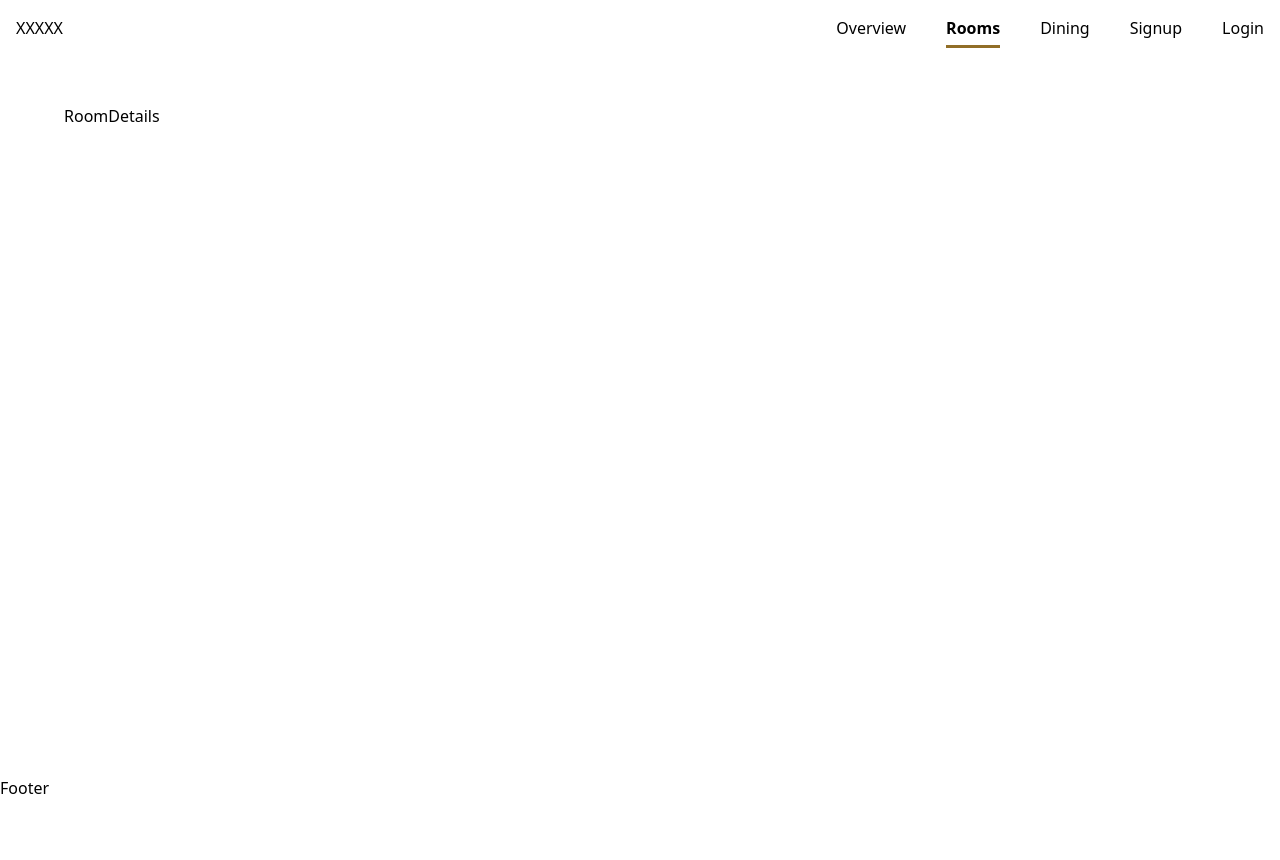
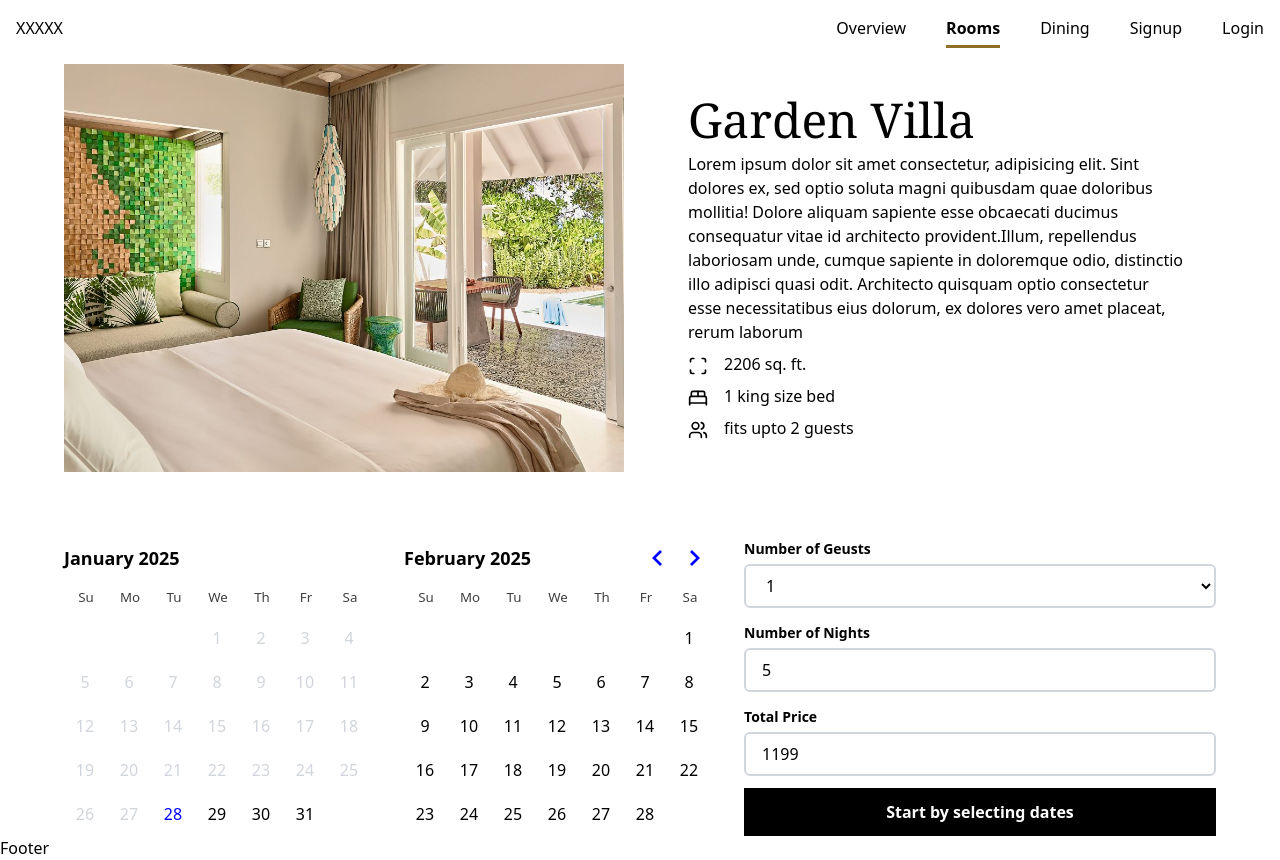
Before and after one commit to saritasubhra/hotel-app-mern, a React (Vite) app in the folder client/: page /rooms/1 in a window 1280 px wide. Before the commit the page ends 800 px from the top, so only its background shows below. Built offline with nearby package versions, Linux system fonts and the light colour scheme.

Commit message:
room details page

```diff
--- a/client/package.json
+++ b/client/package.json
@@ -11,8 +11,10 @@
   },
   "dependencies": {
     "@tailwindcss/vite": "^4.0.0",
+    "date-fns": "^4.1.0",
     "lucide-react": "^0.474.0",
     "react": "^18.3.1",
+    "react-day-picker": "^9.5.1",
     "react-dom": "^18.3.1",
     "react-router-dom": "^6.28.2",
     "tailwindcss": "^4.0.0"
--- a/client/public/data.js
+++ b/client/public/data.js
@@ -106,10 +106,10 @@ export const room = {
   _id: "1",
   name: "Garden Villa",
   description:
-    "Lorem ipsum dolor sit amet consectetur, adipisicing elit. Sint dolores ex, sed optio soluta magni quibusdam quae doloribus mollitia! Dolore aliquam sapiente esse obcaecati ducimus consequatur vitae id architecto provident.Illum, repellendus laboriosam unde, cumque sapiente in doloremque odio, distinctio illo adipisci quasi odit. Architecto quisquam optio consectetur esse necessitatibus eius dolorum, ex dolores vero amet placeat, rerum laborum dignissimos?Repellendus harum id deleniti saepe molestias fugit illo sunt, vero expedita quo mollitia officia, distinctio minus non eius aspernatur, nam molestiae. Nam culpa cumque fuga voluptatum eligendi adipisci fugit itaque.",
+    "Lorem ipsum dolor sit amet consectetur, adipisicing elit. Sint dolores ex, sed optio soluta magni quibusdam quae doloribus mollitia! Dolore aliquam sapiente esse obcaecati ducimus consequatur vitae id architecto provident.Illum, repellendus laboriosam unde, cumque sapiente in doloremque odio, distinctio illo adipisci quasi odit. Architecto quisquam optio consectetur esse necessitatibus eius dolorum, ex dolores vero amet placeat, rerum laborum",
   price: 1199,
   area: "2206",
   bed: 1,
   capacity: 2,
-  image: "/1.jpg",
+  image: "/11.jpg",
 };
--- a/client/src/components/RoomCard.jsx
+++ b/client/src/components/RoomCard.jsx
@@ -1,8 +1,8 @@
 import { Link } from "react-router-dom";
-import { BedDouble, Scan, Users } from "lucide-react";
+import { Users } from "lucide-react";
 
 function RoomCard({ room }) {
-  const { _id, name, price, image, area, bed, capacity } = room;
+  const { _id, name, price, image, capacity } = room;
   return (
     <li className="flex flex-col shadow-2xl">
       <div className="h-[300px] w-full">
@@ -10,14 +10,7 @@ function RoomCard({ room }) {
       </div>
       <div className="text-left p-4 space-y-1">
         <p className="text-3xl font-serif">{name}</p>
-        <p>
-          <Scan className="mr-4 inline" size={20} />
-          {area} sq. ft.
-        </p>
-        <p>
-          <BedDouble className="mr-4 inline" size={20} />
-          {bed} king size bed{bed > 1 ? "s" : ""}
-        </p>
+
         <p className="border-b border-neutral-600 pb-4">
           <Users className="mr-4 inline" size={20} />
           fits upto {capacity} guests
@@ -30,9 +23,7 @@ function RoomCard({ room }) {
             /night
           </span>
           <Link to={`/rooms/${_id}`}>
-            <button className="bg-black hover:opacity-50 duration-300 cursor-pointer text-white font-semibold px-6 py-3 ">
-              View more
-            </button>
+            <button className="btn-black">View more</button>
           </Link>
         </div>
       </div>
--- a/client/src/index.css
+++ b/client/src/index.css
@@ -3,6 +3,12 @@
 @layer components {
   .input {
     @apply block w-full mt-1 px-4 py-2  border-2 border-gray-300 rounded-md;
+  }
+  .label {
+    @apply font-semibold text-sm;
+  }
+  .btn-black {
+    @apply bg-black hover:opacity-50 duration-300 cursor-pointer text-white font-semibold px-6 py-3;
   }
 }
 
--- a/client/src/pages/Login.jsx
+++ b/client/src/pages/Login.jsx
@@ -7,7 +7,7 @@ function Login() {
         <h1 className="text-3xl font-bold">Sign in to your account</h1>
 
         <div>
-          <label htmlFor="email" className="font-semibold text-sm">
+          <label htmlFor="email" className="label">
             Email
           </label>
           <input
@@ -20,7 +20,7 @@ function Login() {
         </div>
 
         <div>
-          <label htmlFor="password" className="font-semibold text-sm">
+          <label htmlFor="password" className="label">
             Password
           </label>
           <input
--- a/client/src/pages/RoomDetails.jsx
+++ b/client/src/pages/RoomDetails.jsx
@@ -1,8 +1,73 @@
-// import { room } from "../../public/data";
+import { BedDouble, Scan, Users } from "lucide-react";
+import { room } from "../../public/data";
+import { DayPicker } from "react-day-picker";
+import "react-day-picker/dist/style.css";
 
 function RoomDetails() {
+  const { _id, name, price, image, capacity, bed, area, description } = room;
   return (
-    <div className="px-16 py-10 space-y-6 grid grid-cols-2">RoomDetails</div>
+    <>
+      <div className="max-w-6xl mx-auto grid grid-cols-2 gap-8 mb-16">
+        <div>
+          <img src={image} alt={name} className="h-full w-full object-cover" />
+        </div>
+
+        <div className="p-8 space-y-2">
+          <h1 className="text-5xl font-serif">{name}</h1>
+          <p className="font-thin">{description}</p>
+          <p>
+            <Scan className="mr-4 inline" size={20} />
+            {area} sq. ft.
+          </p>
+          <p>
+            <BedDouble className="mr-4 inline" size={20} />
+            {bed} king size bed{bed > 1 ? "s" : ""}
+          </p>
+          <p>
+            <Users className="mr-4 inline" size={20} />
+            fits upto {capacity} guests
+          </p>
+        </div>
+      </div>
+
+      <div className="max-w-6xl mx-auto flex">
+        <DayPicker
+          mode="range"
+          disabled={[{ before: new Date() }]}
+          numberOfMonths={2}
+          modifiersClassNames={{
+            range_start: "bg-black text-white",
+            range_end: "bg-black text-white ",
+            range_middle: "bg-gray-300 text-black",
+            selected: "rounded-full",
+            disabled: "text-gray-300",
+          }}
+        />
+        <div className="flex-1 flex flex-col justify-between pl-8">
+          <div>
+            <label className="label">Number of Geusts</label>
+            <select required name="guests" className="input">
+              {Array.from({ length: capacity }, (_, i) => i + 1).map((x) => (
+                <option key={x} value={x}>
+                  {x}
+                </option>
+              ))}
+            </select>
+          </div>
+
+          <div>
+            <label className="label">Number of Nights</label>
+            <input type="text" value={5} className="input" />
+          </div>
+
+          <div>
+            <label className="label">Total Price</label>
+            <input type="text" value={price} className="input" />
+          </div>
+          <button className="btn-black">Start by selecting dates</button>
+        </div>
+      </div>
+    </>
   );
 }
 
--- a/client/src/pages/Signup.jsx
+++ b/client/src/pages/Signup.jsx
@@ -6,7 +6,7 @@ function Signup() {
       <form className="w-full space-y-4">
         <h1 className="text-3xl font-bold">Create your account</h1>
         <div>
-          <label htmlFor="fullname" className="font-semibold text-sm">
+          <label htmlFor="fullname" className="label">
             Full name
           </label>
           <input
@@ -19,7 +19,7 @@ function Signup() {
         </div>
 
         <div>
-          <label htmlFor="email" className="font-semibold text-sm">
+          <label htmlFor="email" className="label">
             Email
           </label>
           <input
@@ -32,7 +32,7 @@ function Signup() {
         </div>
 
         <div>
-          <label htmlFor="password" className="font-semibold text-sm">
+          <label htmlFor="password" className="label">
             Password
           </label>
           <input
@@ -45,7 +45,7 @@ function Signup() {
         </div>
 
         <div>
-          <label htmlFor="passwordConfirm" className="font-semibold text-sm">
+          <label htmlFor="passwordConfirm" className="label">
             Confirm Password
           </label>
           <input
```
Also changed, not shown: 1 other file (tests, documents, lock files or other folders).
